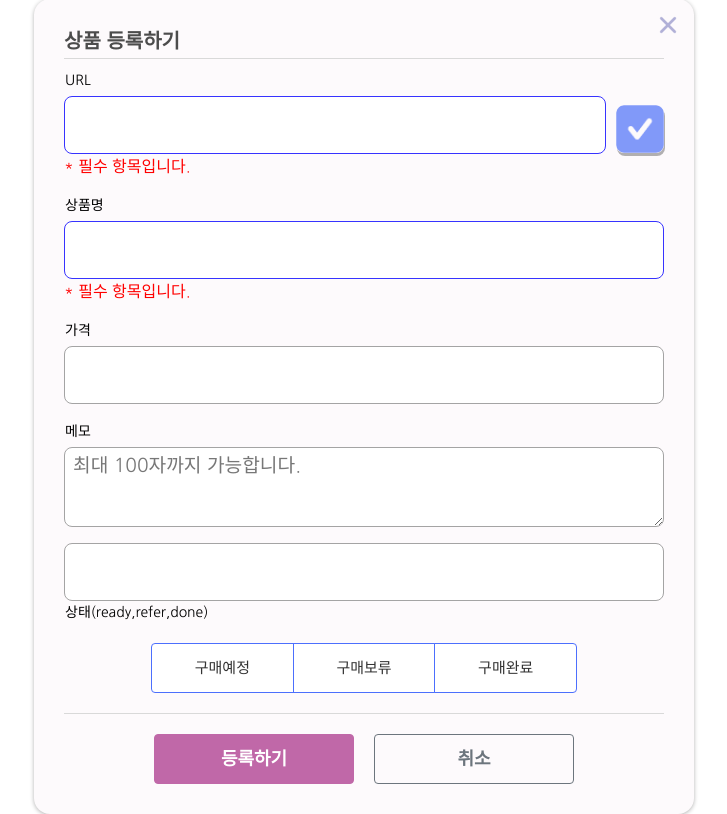
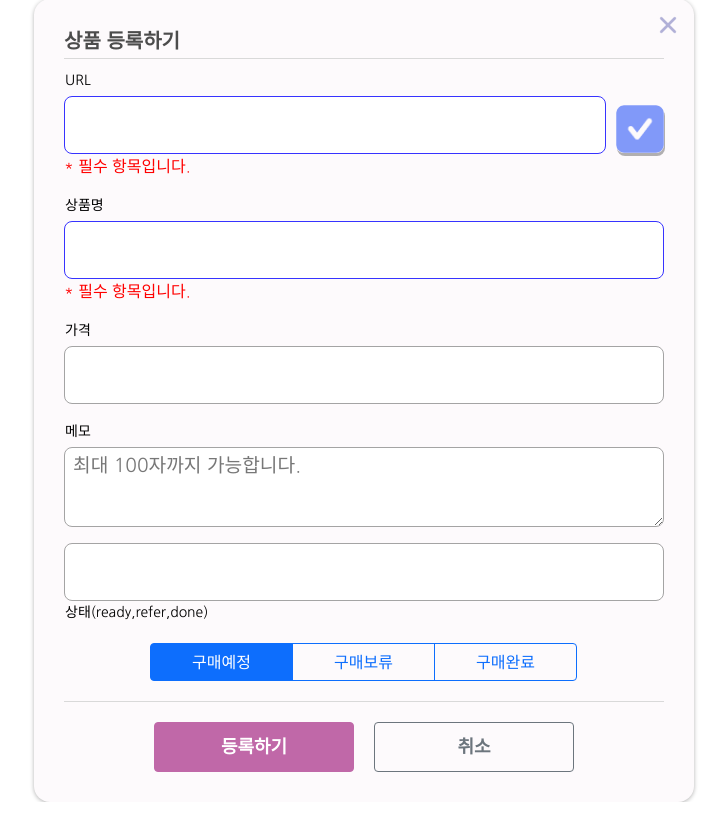
Before and after one commit to makingChallenge-15-Advanced-1/shopping-wish-list, a Flask app: page / in a window 1280 px wide, after a click on "찜 상품 추가". Shown: the part 241-1055 px from the top of the page, without its empty margins (276-1003 px from the left). Run offline with Flask 2, Linux system fonts and the light colour scheme; data that the repository does not hold is empty.

Commit message:
부트스트랩 5.0 상태 멀티 버튼 --> 라디오버튼으로 변경
<div class="btn-group" role="group" aria-label="Basic radio toggle button group">
                <input type="radio" class="btn-check" name="btnradio" id="status_btn1" autocomplete="off" checked>
                <label class="btn btn-outline-primary" for="status_btn1">구매예정</label>

                <input type="radio" class="btn-check" name="btnradio" id="status_btn2" autocomplete="off">
                <label class="btn btn-outline-primary" for="status_btn2">구매보류</label>

                <input type="radio" class="btn-check" name="btnradio" id="status_btn3" autocomplete="off">
                <label class="btn btn-outline-primary" for="status_btn3">구매완료</label>
            </div>

```diff
--- a/templates/index.html
+++ b/templates/index.html
@@ -59,10 +59,15 @@
                 <label for="status_input">상태(ready,refer,done)</label>
             </div>
 
-            <div class="btn-group" role="group" aria-label="Basic outlined example" id="status_btn">
-                <button type="button" class="btn btn-outline-dark">구매예정</button>
-                <button type="button" class="btn btn-outline-dark">구매보류</button>
-                <button type="button" class="btn btn-outline-dark">구매완료</button>
+            <div class="btn-group" role="group" aria-label="Basic radio toggle button group">
+                <input type="radio" class="btn-check" name="btnradio" id="status_btn1" autocomplete="off" checked>
+                <label class="btn btn-outline-primary" for="status_btn1">구매예정</label>
+
+                <input type="radio" class="btn-check" name="btnradio" id="status_btn2" autocomplete="off">
+                <label class="btn btn-outline-primary" for="status_btn2">구매보류</label>
+
+                <input type="radio" class="btn-check" name="btnradio" id="status_btn3" autocomplete="off">
+                <label class="btn btn-outline-primary" for="status_btn3">구매완료</label>
             </div>
 
             <div class="mybtns">
```
